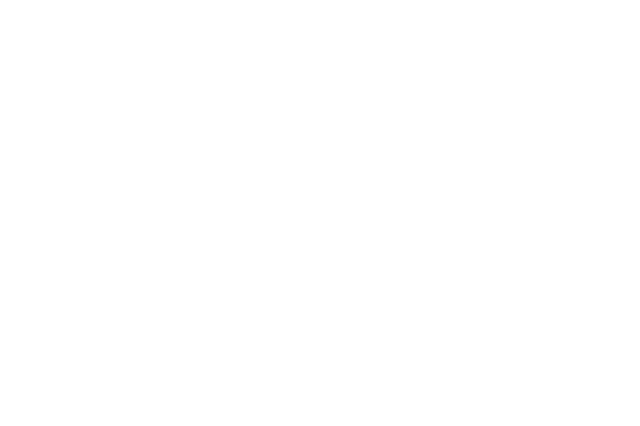
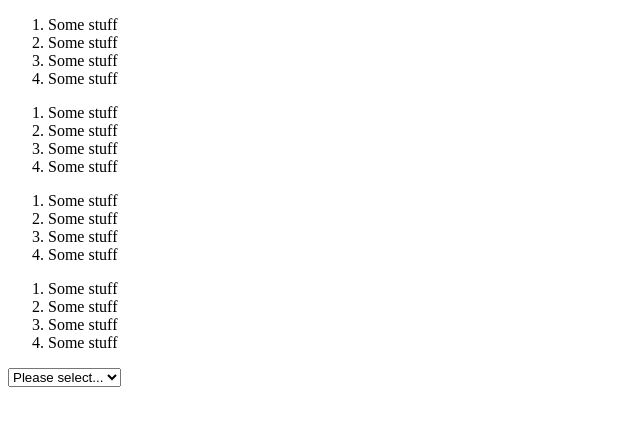
Before and after one commit to zhangzju/awesome-jquery-plugins, a website: page metadata/index.html in a window 1280 px wide. Shown: the whole page, without its empty margins (0-640 px from the left). Drawn offline with nearby package versions, Linux system fonts and the light colour scheme.

Commit message:
fix metadata

```diff
--- a/metadata/index.html
+++ b/metadata/index.html
@@ -2,9 +2,47 @@
 <html>
   <head>
     <meta charset="utf-8">
-    <title></title>
+    <title>jquery metadata</title>
+    <script src="../node_modules/jquery/dist/jquery.min.js" charset="utf-8"></script>
+    <script src="../node_modules/jquery_metadata/jquery_metadata.js" charset="utf-8"></script>
   </head>
   <body>
+    <div id="main">
+	<ol id="one">
+		<li class="test test2" data="foo:'bar', bar:'baz', arr:[1,2]">Some stuff</li>
+		<li class="test test2" data="{test:'bar', bar:'baz'}">Some stuff</li>
+		<li class="test test2" data="{zoooo:'bar', bar:{test:'baz'}}">Some stuff</li>
+		<li class="test test2" data="{number:true, stuff:[2,8]}">Some stuff</li>
+	</ol>
+
+	<ol id="two">
+		<li class="test {foo:'bar',bar:'baz',arr:[1,2]} test2">Some stuff</li>
+		<li class="{test:'bar',bar:'baz'} test test2">Some stuff</li>
+		<li class="test test2 {zoooo:'bar',bar:{test:'baz'}}">Some stuff</li>
+		<li class="some styles {number:true,stuff:[2,8]}">Some stuff</li>
+	</ol>
+
+	<ol id="three">
+		<li class="test test2"><script type="data">foo:'bar', bar:'baz', arr:[1,2]</script>Some stuff</li>
+		<li class="test test2"><script type="data">{test:'bar', bar:'baz'}</script>Some stuff</li>
+		<li class="test test2"><script type="data">{zoooo:'bar', bar:{test:'baz'}}</script>Some stuff</li>
+		<li class="test test2"><script type="data">{number:true, stuff:[2,8]}</script>Some stuff</li>
+	</ol>
+	<script type="data">test("execute script with type='data'", function() { ok( false, "Script tag with type='data' was executed!"); });</script>
+
+	<ol id="four">
+		<li class="test test2" data="foo:'bar', bar:'baz', arr:[1,2]">Some stuff</li>
+		<li class="test test2" data="{test:'bar', bar:'baz'}">Some stuff</li>
+		<li class="test test2" data="{zoooo:'bar', bar:{test:'baz'}}">Some stuff</li>
+		<li class="test test2" data="{number:true, stuff:[2,8]}">Some stuff</li>
+	</ol>
+
+	<select class="{required:true}" name="meal" id="meal">
+		<option value="">Please select...</option>
+		<option value="1">Food</option>
+		<option value="2">Milk</option>
+	</select>
+</div>
 
   </body>
 </html>
```
Also changed, not shown: metadata/jquery.metadata.md (added, +25 -0 lines).
